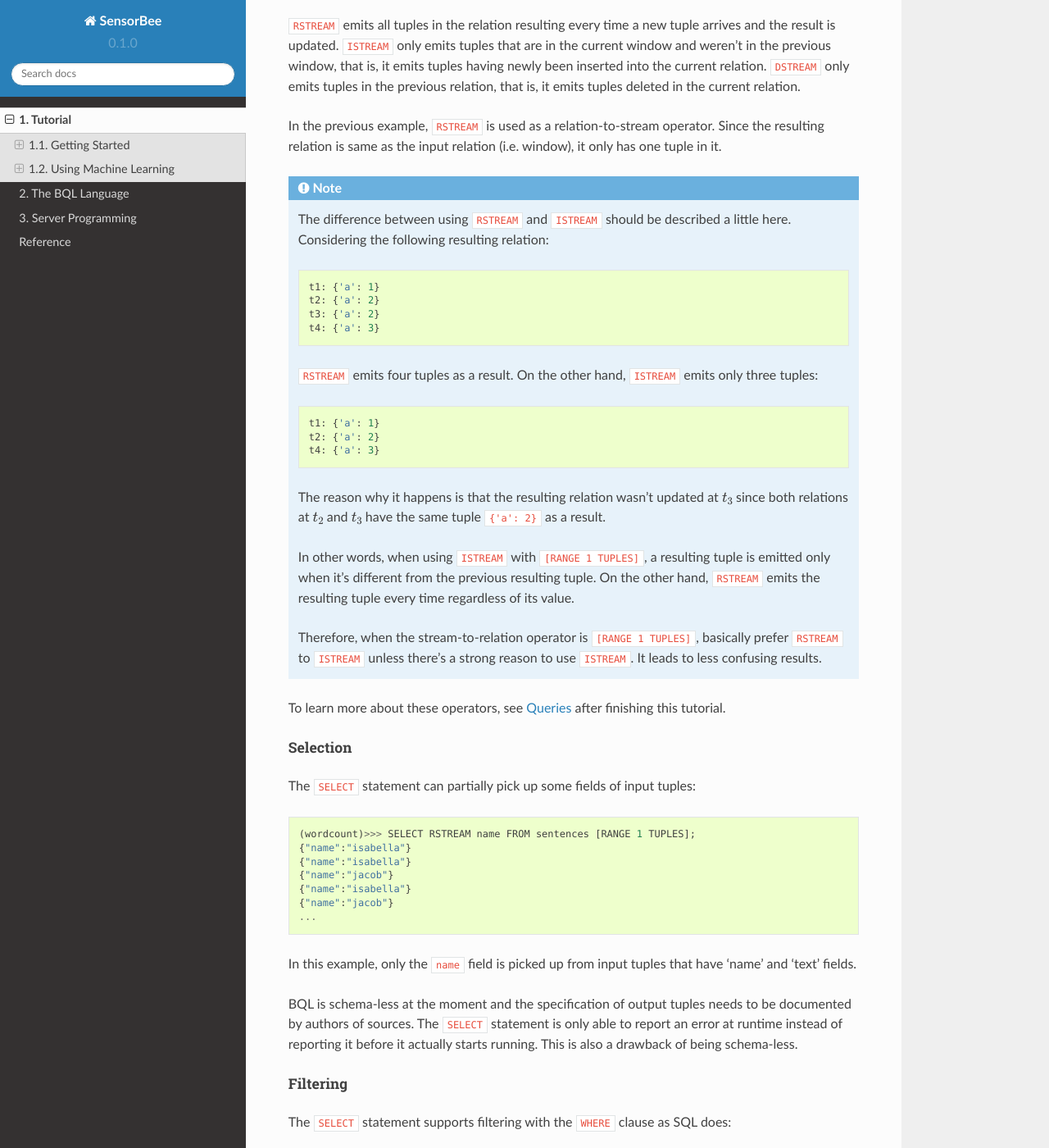
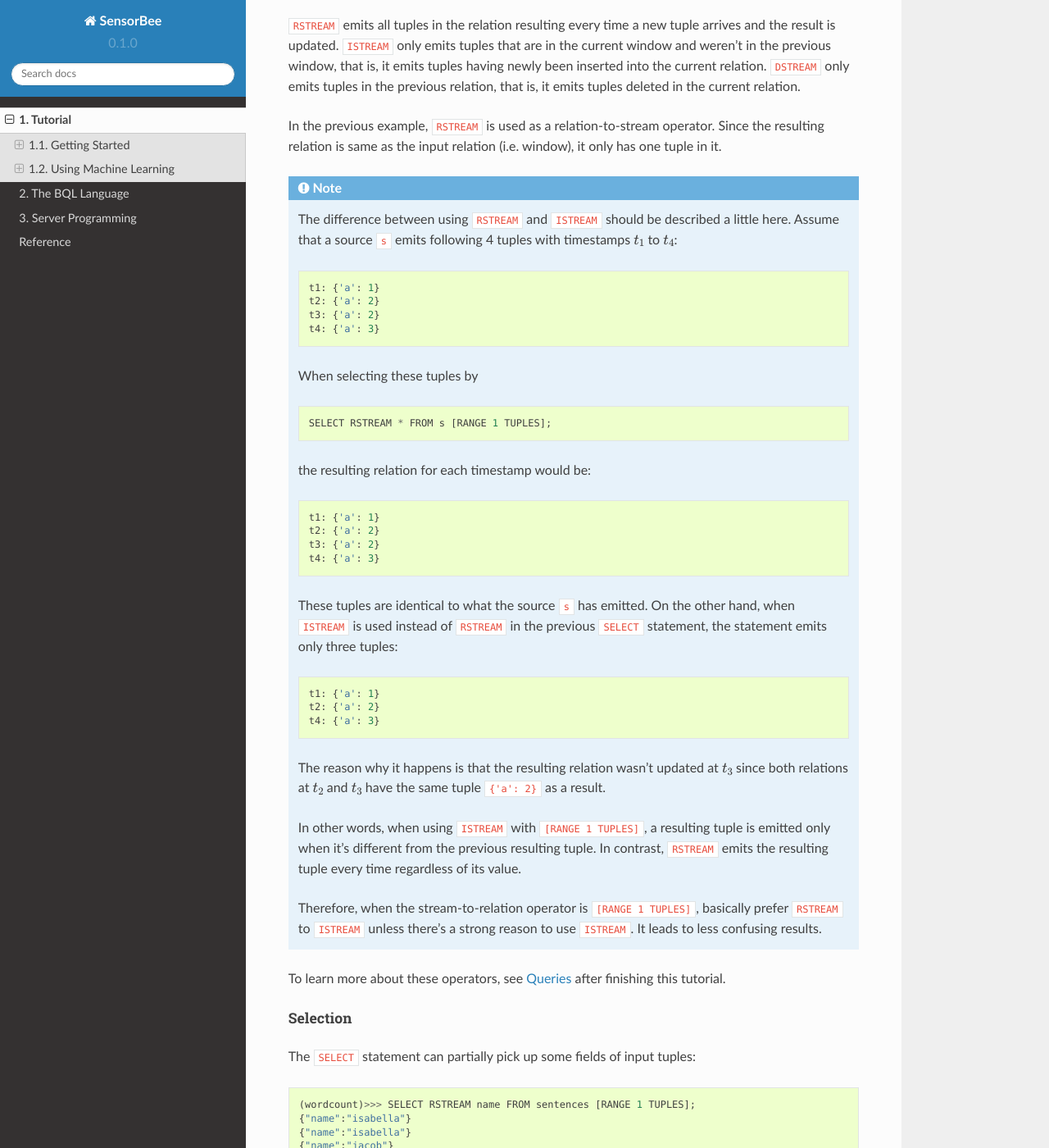
Before and after one commit to sensorbee/docs, a Sphinx documentation site: the page built from source/tutorial.rst, in a window 1280 px wide and 1400 px high, scrolled down 5794 px. Shown: the whole window at 82% size. Built offline with Sphinx 7.4.7 and the Read the Docs theme 2.0.0, drawn with Linux system fonts in a browser that asks for light colours.

Commit message:
Improve description of the difference between RSTREAM and ISTREAM

```diff
--- a/source/tutorial/getting_started.rst
+++ b/source/tutorial/getting_started.rst
@@ -279,16 +279,31 @@ only has one tuple in it.
 
 .. note::
 
-    The difference between using ``RSTREAM`` and ``ISTREAM`` should be described
-    a little here. Considering the following resulting relation::
+    The difference between using ``RSTREAM`` and ``ISTREAM`` should be
+    described a little here. Assume that a source ``s`` emits following 4
+    tuples with timestamps :math:`t_1` to :math:`t_4`::
 
         t1: {'a': 1}
         t2: {'a': 2}
         t3: {'a': 2}
         t4: {'a': 3}
 
-    ``RSTREAM`` emits four tuples as a result. On the other hand, ``ISTREAM``
-    emits only three tuples::
+    When selecting these tuples by
+
+    ::
+
+        SELECT RSTREAM * FROM s [RANGE 1 TUPLES];
+
+    the resulting relation for each timestamp would be::
+
+        t1: {'a': 1}
+        t2: {'a': 2}
+        t3: {'a': 2}
+        t4: {'a': 3}
+
+    These tuples are identical to what the source ``s`` has emitted. On the
+    other hand, when ``ISTREAM`` is used instead of ``RSTREAM`` in the
+    previous ``SELECT`` statement, the statement emits only three tuples::
 
         t1: {'a': 1}
         t2: {'a': 2}
@@ -300,8 +315,8 @@ only has one tuple in it.
 
     In other words, when using ``ISTREAM`` with ``[RANGE 1 TUPLES]``, a
     resulting tuple is emitted only when it's different from the previous
-    resulting tuple. On the other hand, ``RSTREAM`` emits the resulting tuple
-    every time regardless of its value.
+    resulting tuple. In contrast, ``RSTREAM`` emits the resulting tuple every
+    time regardless of its value.
 
     Therefore, when the stream-to-relation operator is ``[RANGE 1 TUPLES]``,
     basically prefer ``RSTREAM`` to ``ISTREAM`` unless there's a strong reason
```
